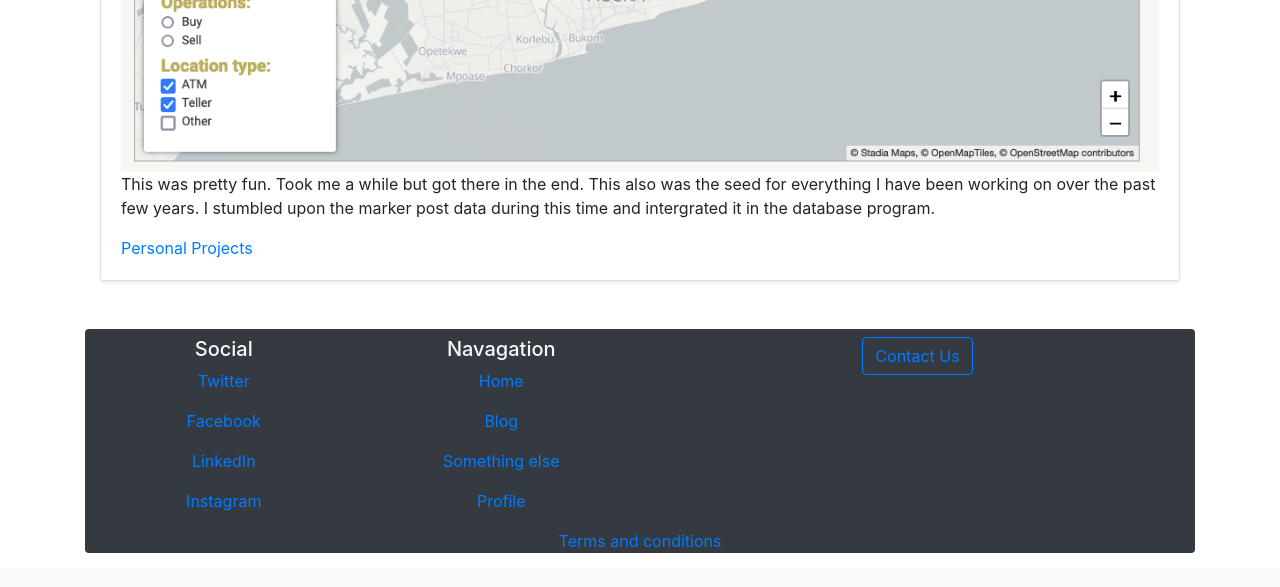
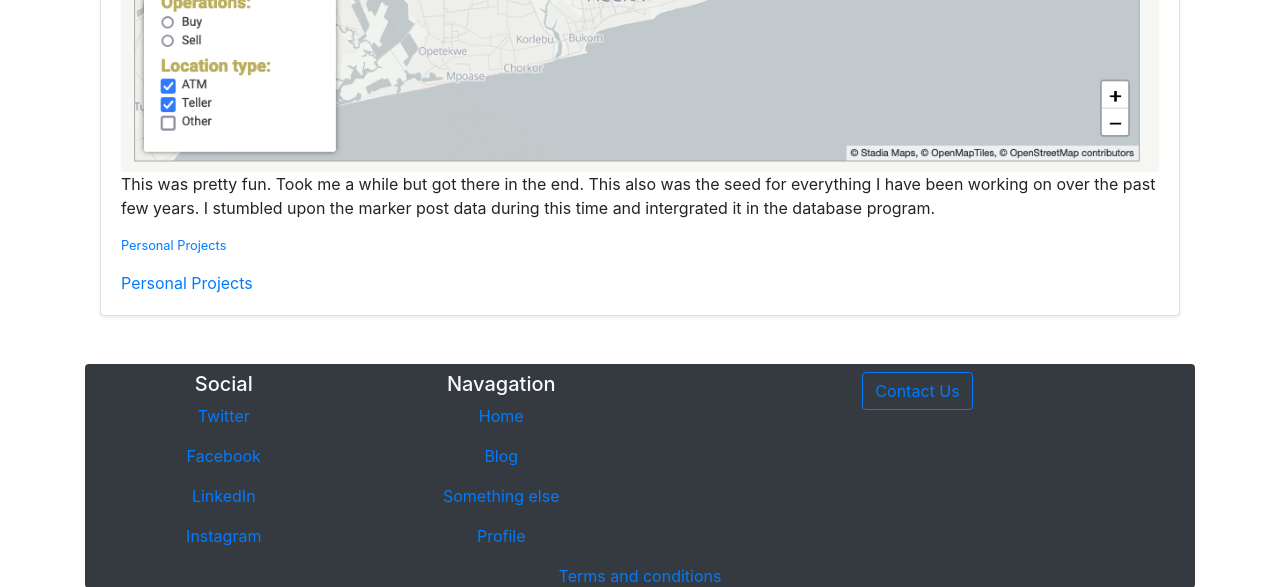
Before and after one commit to gitlostsnake/django-boilerplate, a Django app: a page that uses blog/templates/article_view.html in a window 1280 px wide. Shown: the part 1377-1964 px from the top of the page. Before the commit the page ends 1930 px from the top, so only its background shows below. Run offline with Django 3.2, Linux system fonts and the light colour scheme; data comes from the database, SQL or seed files in the repository; both versions use the stored data as it was after the commit; some libraries are stand-ins or nearby versions.

Commit message:
Added in Post categories in the article template

```diff
--- a/blog/templates/article_view.html
+++ b/blog/templates/article_view.html
@@ -30,6 +30,16 @@
 
         <p class="card-text">{{ post.content|safe }}</p>
 
+        <div class="d-flex justify-content-between align-items-center">
+            {% for category in post.categories.all %}
+            <p class="small">
+                <a href="{% url 'article_category' category|slugify %}">
+                {{ category.name }}
+                </a>
+            </p>
+            {% endfor %}
+        </div>
+
         {% endfor %}
 
         <div class="d-flex justify-content-between align-items-center">
```
Also changed, not shown: blog/migrations/0006_alter_post_options.py (added), db.sqlite3. Lines whose indentation alone changed are shown as unchanged.
